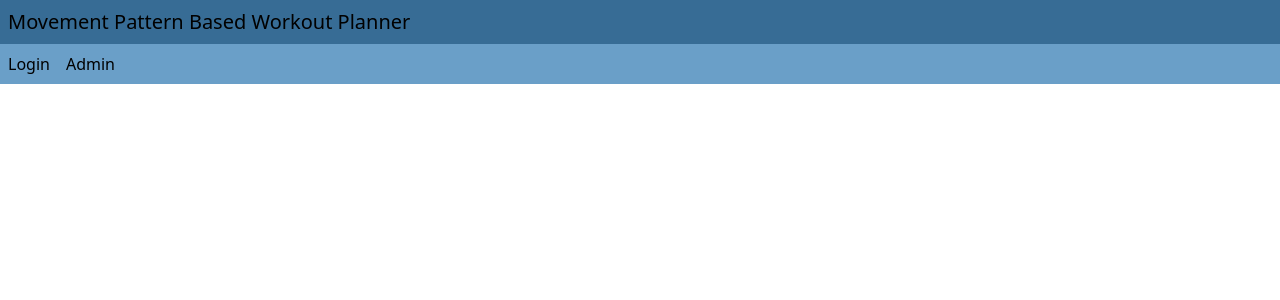
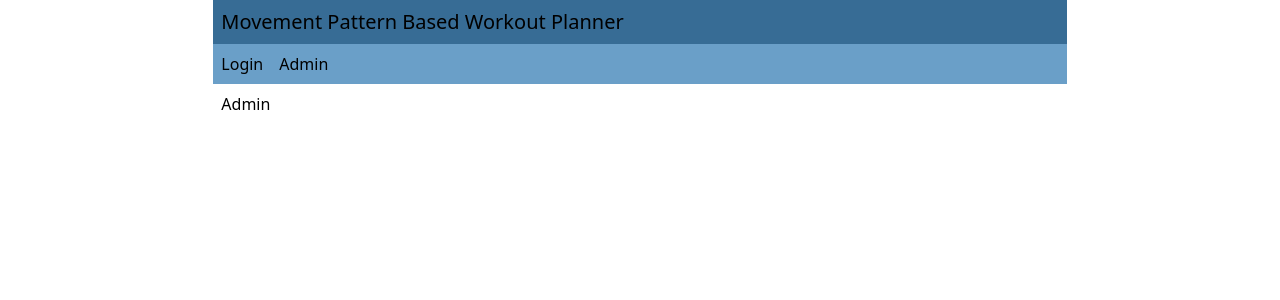
Before and after one commit to joshuawjulian/movement-pattern, a SvelteKit app: page /admin in a window 1280 px wide. Shown: the top 300 px of the page. Built offline with nearby package versions, Linux system fonts and the light colour scheme; no server answers.

Commit message:
Vercel Revert

```diff
--- /dev/null
+++ b/src/hooks.ts
@@ -0,0 +1,7 @@
+import type { Handle } from '@sveltejs/kit';
+
+export const handle: Handle = async ({ event, resolve }) => {
+	const response = await resolve(event);
+
+	return response;
+};
--- a/src/routes/+layout.svelte
+++ b/src/routes/+layout.svelte
@@ -3,18 +3,26 @@
 	import '../app.css';
 </script>
 
-<div class="w-full h-full">
-	<main class="flex flex-col w-full h-full">
+<div class="w-full h-full grid grid-cols-1 lg:grid-cols-6">
+	<aside class="hidden lg:block col-start-1 col-end-1" />
+	<div
+		class="flex flex-col w-full h-full max-w-xl5 lg:col-start-2 lg:col-end-6"
+	>
 		<header class="bg-primary-dark border-y-black text-xl p-2">
 			Movement Pattern Based Workout Planner
 		</header>
 		<nav class="bg-primary-light flex flex-row">
 			<a class="p-2 hover:bg-primary-dark" href="/login">Login</a>
 			<a class="p-2 hover:bg-primary-dark" href="/admin">Admin</a>
+			{#if $userStore}
+				<h2 class="ml-auto my-auto justify-items-center content-center">
+					Logged in as: {$userStore.email}
+				</h2>
+			{/if}
 		</nav>
-		{#if $userStore}
-			<h2>{$userStore.email}</h2>
-		{/if}
-		<slot />
-	</main>
+		<main class="p-2 w-full">
+			<slot />
+		</main>
+	</div>
+	<aside class="hidden lg:block col-start-6 col-end-7" />
 </div>
--- a/src/routes/admin/+page.svelte
+++ b/src/routes/admin/+page.svelte
@@ -0,0 +1 @@
+<h1>Admin</h1>
--- a/svelte.config.js
+++ b/svelte.config.js
@@ -12,7 +12,7 @@
 	],
 
 	kit: {
-		adapter: adapter()
+		adapter: adapter(),
 	}
 };
 
--- a/vite.config.js
+++ b/vite.config.js
@@ -1,8 +1,21 @@
 import { sveltekit } from '@sveltejs/kit/vite';
+import path from 'path';
 
 /** @type {import('vite').UserConfig} */
 const config = {
-	plugins: [sveltekit()]
+	plugins: [sveltekit()],
+
+      resolve: {
+				alias: {
+				$lib: path.resolve('./src/lib'),
+				'$lib/*': path.resolve('./src/lib/*'),
+				$styles: path.resolve('./src/lib/styles'),
+				'$styles/*': path.resolve('./src/lib/styles/*'),
+				$components: path.resolve('./src/lib/components'),
+				'$components/*': path.resolve('./src/lib/components/*')
+				}
+			}
+
 };
 
 export default config;
```
Also changed, not shown: package.json (+6 -5 lines), tsconfig.json (+9 -1 lines), src/routes/admin/+layout.svelte (deleted), 1 other file (tests, documents, lock files or other folders).
